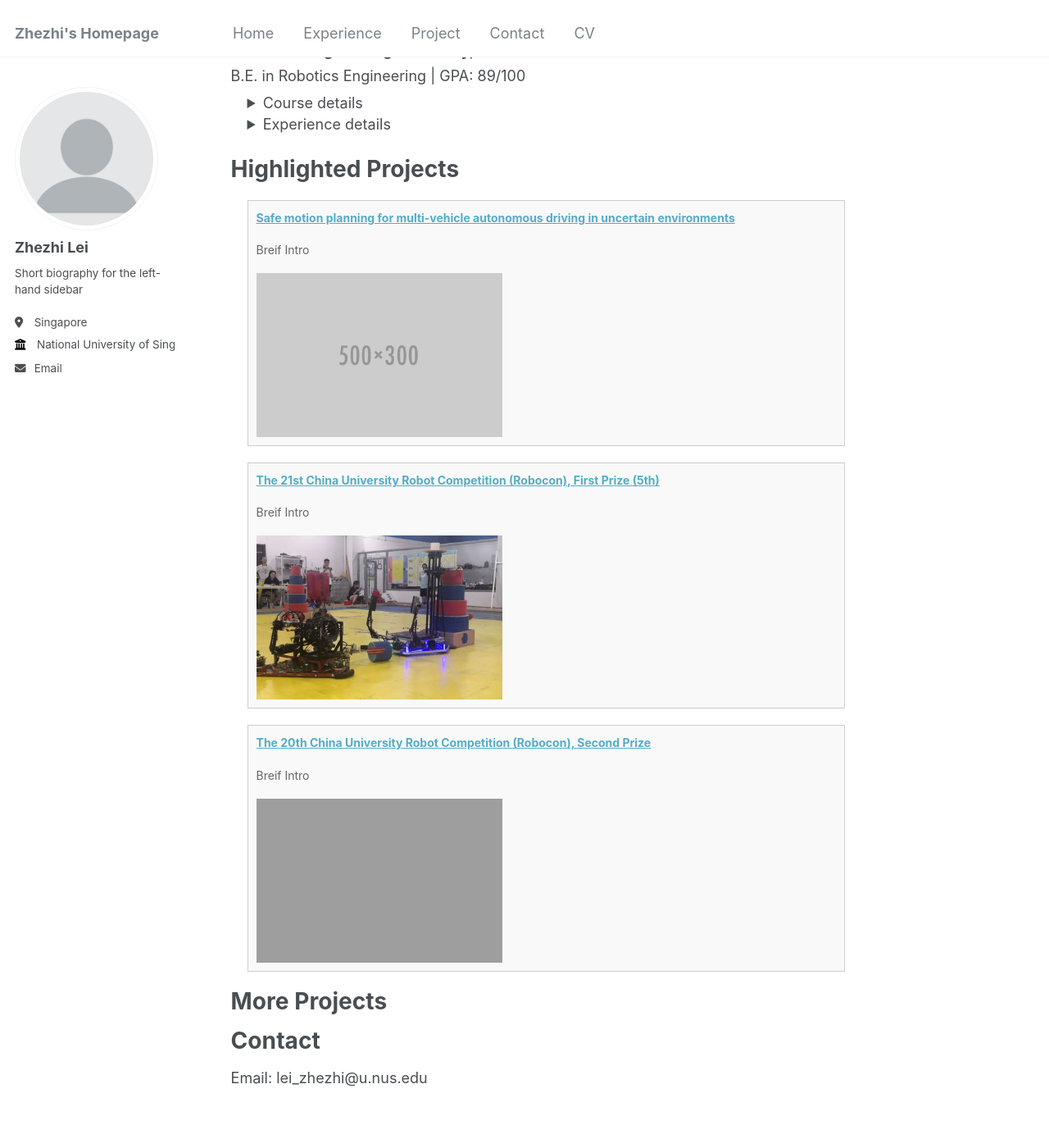
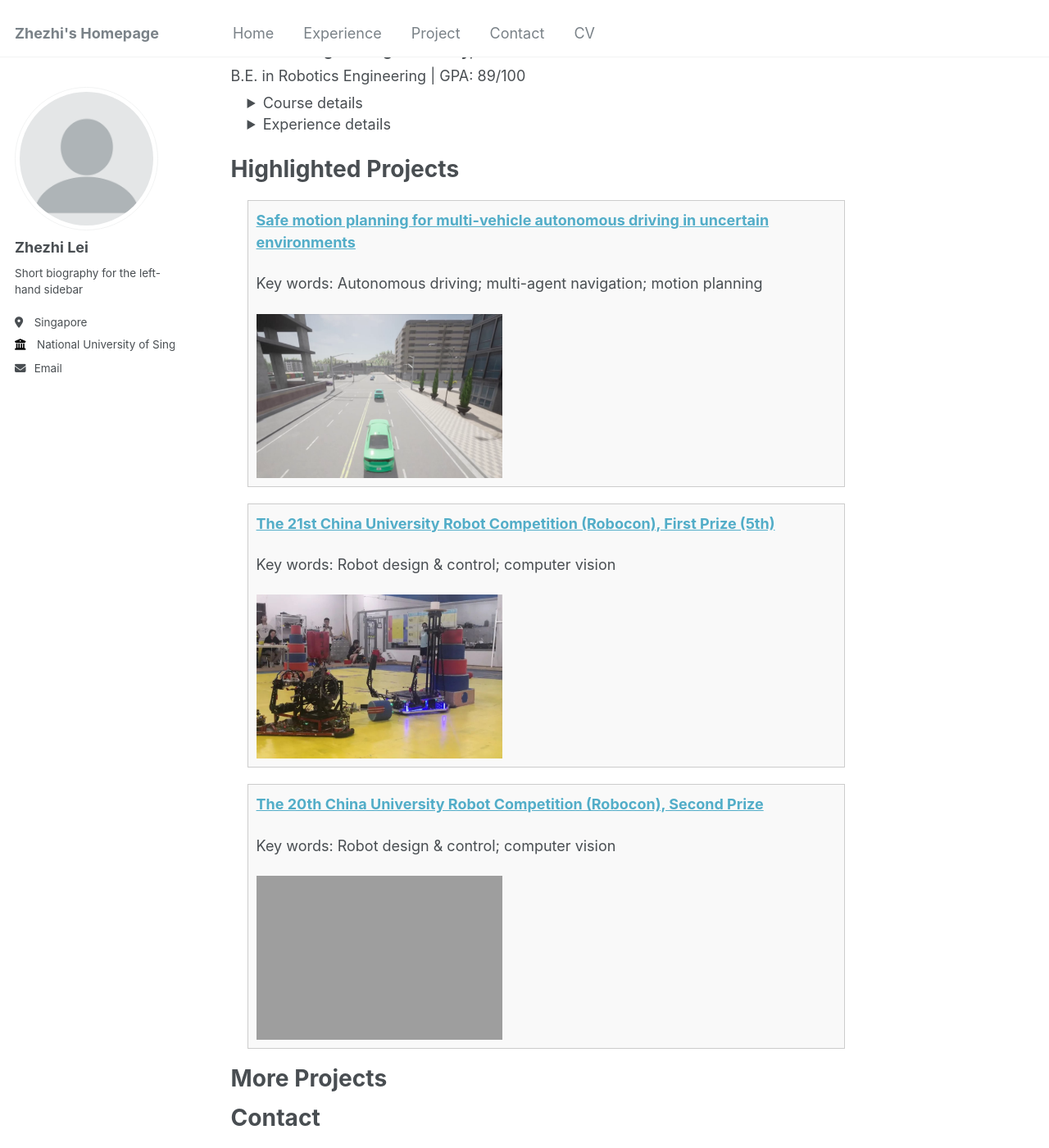
Before and after one commit to cell-core/cell-core.github.io, a Jekyll site: the page built from _pages/about.md, in a window 1280 px wide and 1400 px high, scrolled down 962 px. Shown: the whole window at 82% size. Built offline with Jekyll 4.4.1, drawn with Linux system fonts in a browser that asks for light colours; grey boxes are pictures that could not be loaded.

Commit message:
update experience

```diff
--- a/_pages/about.md
+++ b/_pages/about.md
@@ -74,8 +74,7 @@ My research instreset focus on robotics control, multi-agent and computer vision
 
   <details>
     <summary>Course details</summary>
-    <style>
-    </style>
+    <p><strong>Course highlighted:</strong></p>
     <table class="courses-table">
       <tr>
         <th>Course Name</th>
@@ -127,8 +126,7 @@ My research instreset focus on robotics control, multi-agent and computer vision
 
   <details>
     <summary>Course details</summary>
-    <style>
-    </style>
+    <p><strong>Course highlighted:</strong></p>
     <table class="courses-table">
       <tr>
         <th>Course Name</th>
@@ -184,32 +182,32 @@ My research instreset focus on robotics control, multi-agent and computer vision
             border: 1px solid #ccc;
             background-color: #f9f9f9;
         }
-        .project p {
-            font-size: 14px;
-            color: #666;
-        }
         .project img {
             width: 300px;  /* 设置图片宽度 */
             height: 200px; /* 设置图片高度 */
             object-fit: cover;  /* 确保图片在调整大小时保持宽高比 */
         }
+        /*.project p {
+            font-size: 14px;
+            color: #666;
+        }*/
     </style>
 </head>
-<div class="project">
+<div class="project" id="project0">
   <p><strong><a href="https://cell-core.github.io/portfolio/portfolio-0">Safe motion planning for multi-vehicle autonomous driving in uncertain environments</a></strong></p>
-  <p>Breif Intro</p>
-  <img src="/images/500x300.png">
+  <p>Key words: Autonomous driving; multi-agent navigation; motion planning</p>
+  <img src="/images/ACL/ACL.png">
 </div>
 
-<div class="project">
+<div class="project" id="project1">
   <p><strong><a href="https://cell-core.github.io/portfolio/portfolio-1">The 21st China University Robot Competition (Robocon), First Prize (5th)</a></strong></p>
-  <p>Breif Intro</p>
+  <p>Key words: Robot design & control; computer vision</p>
   <img src="/images/21stRobocon/21stRobocon.png">
 </div>
 
-<div class="project">
+<div class="project" id="project2">
   <p><strong><a href="https://cell-core.github.io/portfolio/portfolio-2">The 20th China University Robot Competition (Robocon), Second Prize</a></strong></p>
-  <p>Breif Intro</p>
+  <p>Key words: Robot design & control; computer vision</p>
   <img src="/images/20thRobocon/20thRobocon.png">
 </div>
 
```
Also changed, not shown: other parts of _pages/about.md (+3 -3 lines), images/ACL/ACL.png (added).
